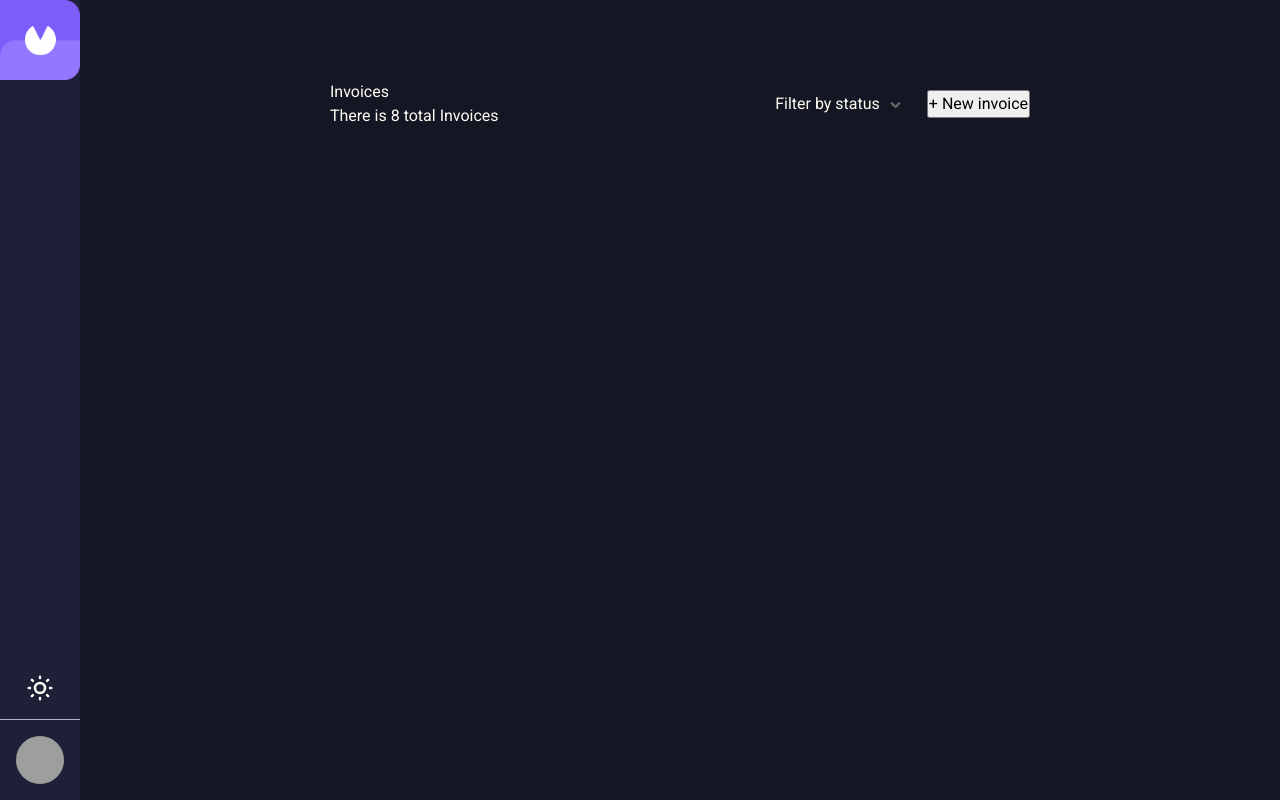
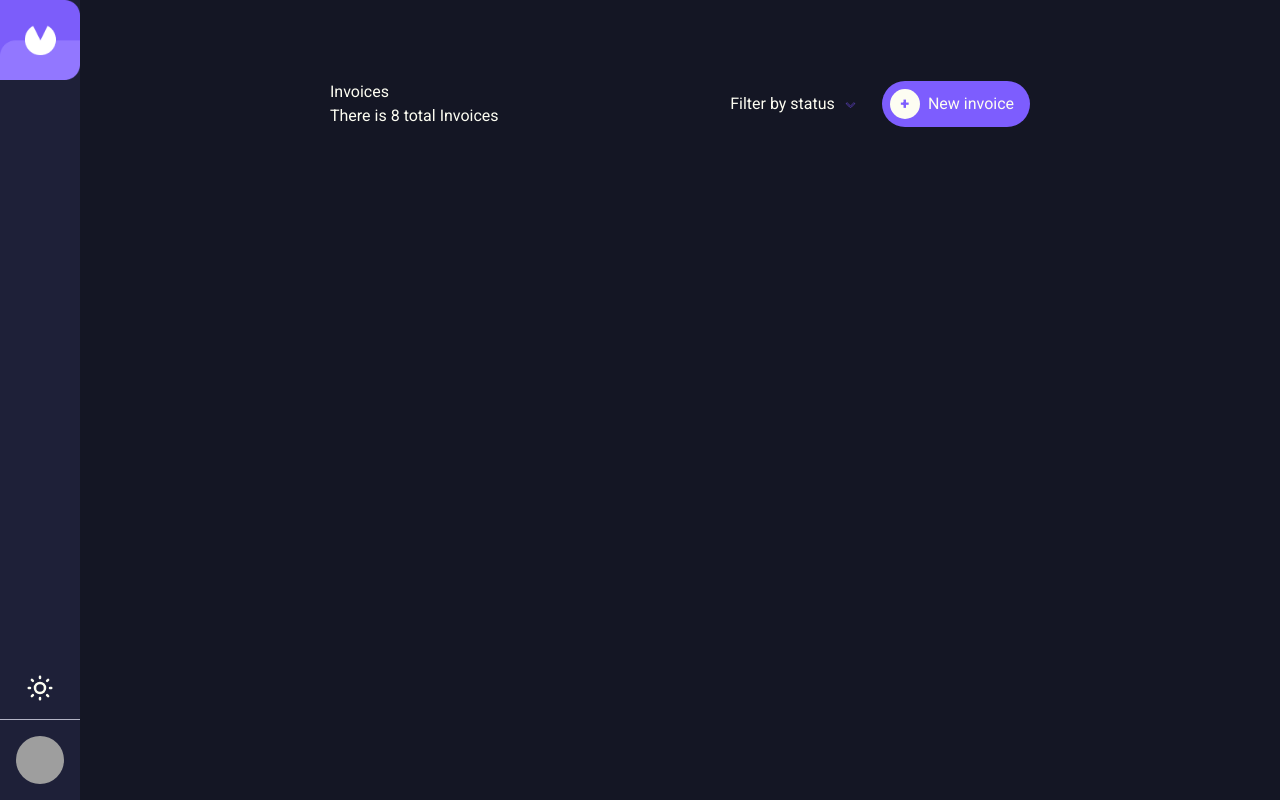
Before and after one commit to nivanovic7/invoices-app, a React (Vite) app: page / in a window 1280 px wide. Built offline with nearby package versions, Linux system fonts and the light colour scheme; grey boxes are pictures that could not be loaded; a web font is replaced by a local one.

Commit message:
Added Button component

```diff
--- /dev/null
+++ b/src/components/Button.jsx
@@ -0,0 +1,12 @@
+import styles from "./Button.module.css";
+
+function Button({ btnIcon = "", text, colorClass }) {
+  return (
+    <button className={`${styles.button} ${styles[colorClass]}`}>
+      {btnIcon !== "" && <span className={styles.btnIcon}>{btnIcon}</span>}
+      <span>{text}</span>
+    </button>
+  );
+}
+
+export default Button;
--- /dev/null
+++ b/src/components/Button.module.css
@@ -0,0 +1,33 @@
+.button {
+  display: flex;
+  align-items: center;
+  gap: 0.5rem;
+
+  padding: 0.5rem 1rem;
+  border-radius: 1.5rem;
+  border: 0;
+  cursor: pointer;
+}
+
+.btnNeutral {
+  background-color: var(--clr-neutral-100);
+}
+
+.btnBlue {
+  background-color: var(--clr-accent-1);
+  color: var(--clr-neutral-100);
+}
+
+.btnIcon {
+  display: flex;
+  align-items: center;
+  justify-content: center;
+  width: 30px;
+  height: 30px;
+  margin-left: -0.5rem;
+
+  background-color: var(--clr-neutral-100);
+  color: var(--clr-accent-1);
+  font-weight: 900;
+  border-radius: 50%;
+}
--- a/src/components/Filter.module.css
+++ b/src/components/Filter.module.css
@@ -14,7 +14,7 @@
 }
 
 .filter svg {
-  stroke: var(--clr-neutral-100);
+  stroke: var(--clr-accent-1);
   transition: transform 0.1s;
 }
 
--- a/src/pages/Results.jsx
+++ b/src/pages/Results.jsx
@@ -1,3 +1,4 @@
+import Button from "../components/Button";
 import Filter from "../components/Filter";
 import Heading from "../components/Heading";
 import styles from "./Results.module.css";
@@ -10,9 +11,7 @@ function Results() {
           <p>There is 8 total Invoices</p>
         </Heading>
         <Filter />
-        <button>
-          <span>+</span> New invoice
-        </button>
+        <Button text={"New invoice "} colorClass={"btnBlue"} btnIcon={"+"} />
       </header>
     </div>
   );
```
Also changed, not shown: src/pages/helpers/closeOnOutsideClick.jsx (added).
